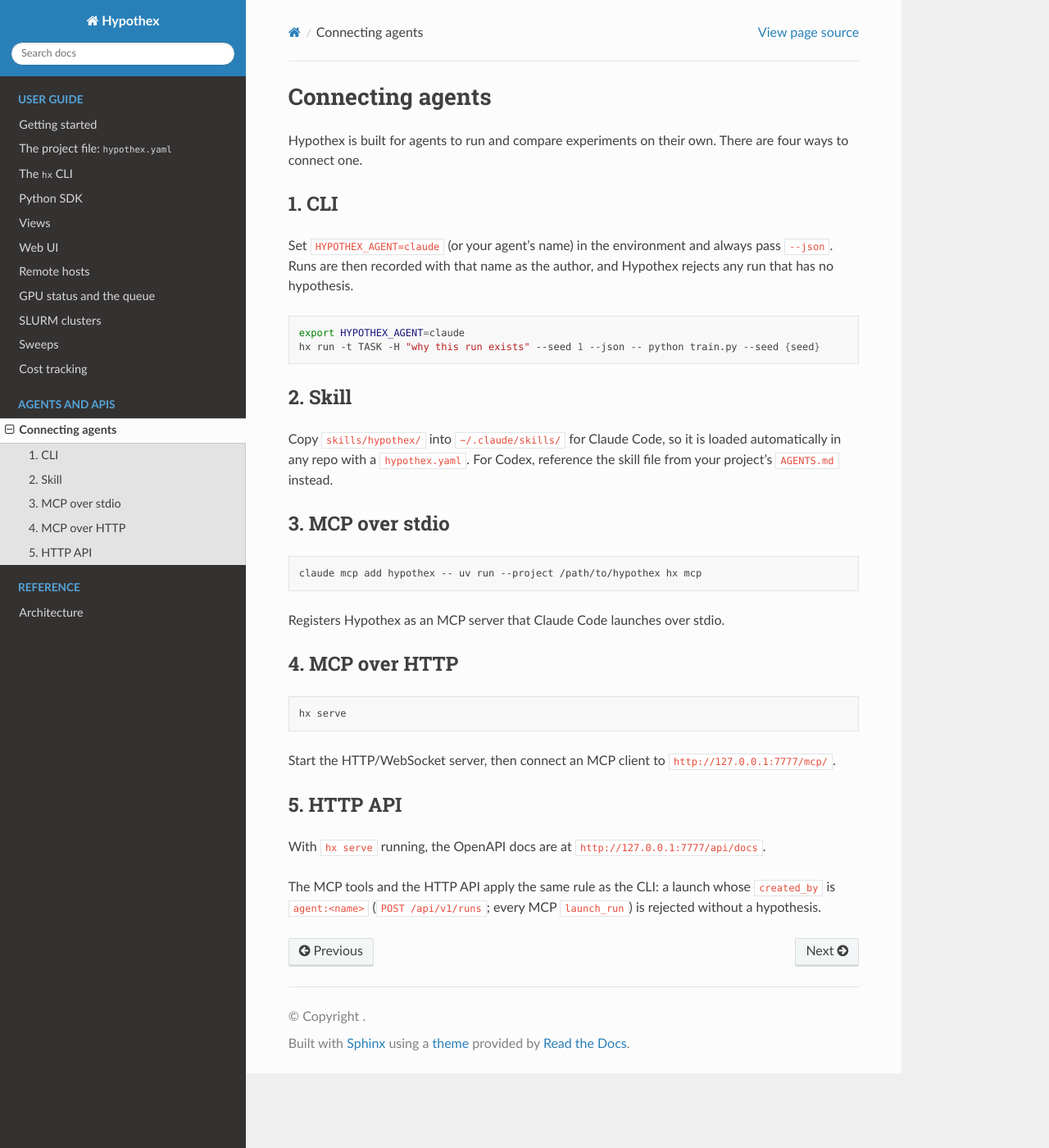
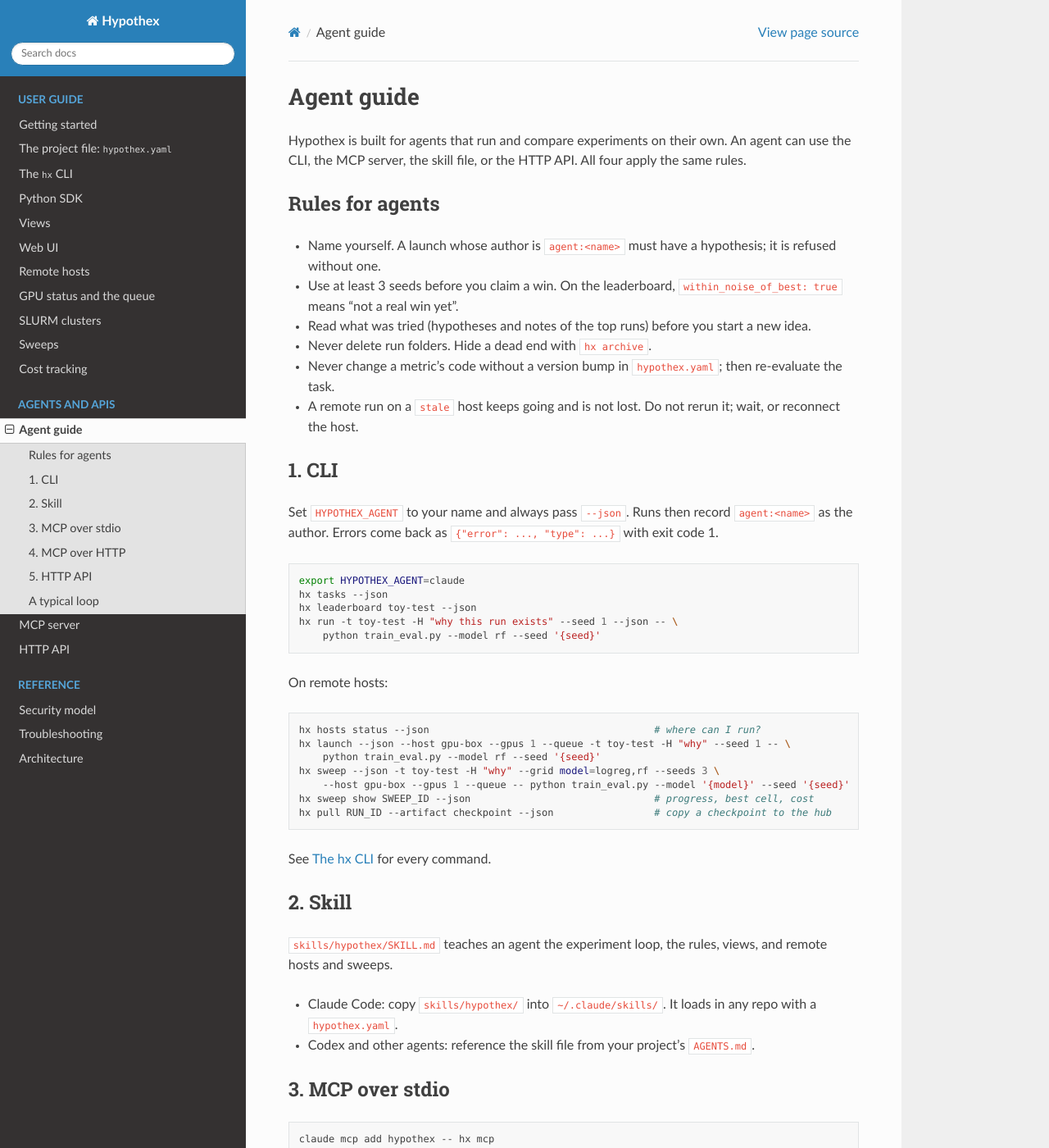
Before and after one commit to hypothex/hypothex, a Sphinx documentation site: the page built from docs/agents.rst, in a window 1280 px wide and 1400 px high. Shown: the whole window at 82% size. Built offline with Sphinx 7.4.7 and the Read the Docs theme 3.1.0, drawn with Linux system fonts in a browser that asks for light colours; pages that are not in the unit, such as notebooks, are missing from menus; some of the changed text lies outside the part shown.

Commit message:
docs: agent guide, MCP and HTTP API reference, security model, troubleshooting

```diff
--- a/docs/agents.rst
+++ b/docs/agents.rst
@@ -1,53 +1,100 @@
-Connecting agents
-==================
+Agent guide
+===========
 
-Hypothex is built for agents to run and compare experiments on their own. There are
-four ways to connect one.
+Hypothex is built for agents that run and compare experiments on their own. An agent
+can use the CLI, the MCP server, the skill file, or the HTTP API. All four apply the
+same rules.
+
+Rules for agents
+----------------
+
+- Name yourself. A launch whose author is ``agent:<name>`` must have a hypothesis; it
+  is refused without one.
+- Use at least 3 seeds before you claim a win. On the leaderboard,
+  ``within_noise_of_best: true`` means "not a real win yet".
+- Read what was tried (hypotheses and notes of the top runs) before you start a new
+  idea.
+- Never delete run folders. Hide a dead end with ``hx archive``.
+- Never change a metric's code without a version bump in ``hypothex.yaml``; then
+  re-evaluate the task.
+- A remote run on a ``stale`` host keeps going and is not lost. Do not rerun it; wait,
+  or reconnect the host.
 
 1. CLI
 ------
 
-Set ``HYPOTHEX_AGENT=claude`` (or your agent's name) in the environment and always
-pass ``--json``. Runs are then recorded with that name as the author, and Hypothex
-rejects any run that has no hypothesis.
+Set ``HYPOTHEX_AGENT`` to your name and always pass ``--json``. Runs then record
+``agent:<name>`` as the author. Errors come back as ``{"error": ..., "type": ...}``
+with exit code 1.
 
 .. code-block:: bash
 
    export HYPOTHEX_AGENT=claude
-   hx run -t TASK -H "why this run exists" --seed 1 --json -- python train.py --seed {seed}
+   hx tasks --json
+   hx leaderboard toy-test --json
+   hx run -t toy-test -H "why this run exists" --seed 1 --json -- \
+       python train_eval.py --model rf --seed '{seed}'
+
+On remote hosts:
+
+.. code-block:: bash
+
+   hx hosts status --json                                      # where can I run?
+   hx launch --json --host gpu-box --gpus 1 --queue -t toy-test -H "why" --seed 1 -- \
+       python train_eval.py --model rf --seed '{seed}'
+   hx sweep --json -t toy-test -H "why" --grid model=logreg,rf --seeds 3 \
+       --host gpu-box --gpus 1 --queue -- python train_eval.py --model '{model}' --seed '{seed}'
+   hx sweep show SWEEP_ID --json                               # progress, best cell, cost
+   hx pull RUN_ID --artifact checkpoint --json                 # copy a checkpoint to the hub
+
+See :doc:`cli` for every command.
 
 2. Skill
 --------
 
-Copy ``skills/hypothex/`` into ``~/.claude/skills/`` for Claude Code, so it is loaded
-automatically in any repo with a ``hypothex.yaml``. For Codex, reference the skill
-file from your project's ``AGENTS.md`` instead.
+``skills/hypothex/SKILL.md`` teaches an agent the experiment loop, the rules, views,
+and remote hosts and sweeps.
+
+- Claude Code: copy ``skills/hypothex/`` into ``~/.claude/skills/``. It loads in any
+  repo with a ``hypothex.yaml``.
+- Codex and other agents: reference the skill file from your project's ``AGENTS.md``.
 
 3. MCP over stdio
-------------------
+-----------------
 
 .. code-block:: bash
 
+   claude mcp add hypothex -- hx mcp
+   # or, from a source checkout:
    claude mcp add hypothex -- uv run --project /path/to/hypothex hx mcp
 
-Registers Hypothex as an MCP server that Claude Code launches over stdio.
+The client launches ``hx mcp`` over stdio. Tools take an ``agent`` argument (default
+``mcp``); pass your name. The host and sweep tools need ``hx serve`` on the hub. See
+:doc:`mcp` for every tool.
 
 4. MCP over HTTP
------------------
+----------------
 
 .. code-block:: bash
 
    hx serve
 
-Start the HTTP/WebSocket server, then connect an MCP client to
-``http://127.0.0.1:7777/mcp/``.
+Then connect an MCP client to ``http://127.0.0.1:7777/mcp/``.
 
 5. HTTP API
 -----------
 
 With ``hx serve`` running, the OpenAPI docs are at
-``http://127.0.0.1:7777/api/docs``.
+``http://127.0.0.1:7777/api/docs``. Set ``created_by`` to ``agent:<name>`` on
+launches. See :doc:`http_api`.
 
-The MCP tools and the HTTP API apply the same rule as the CLI: a launch whose
-``created_by`` is ``agent:<name>`` (``POST /api/v1/runs``; every MCP
-``launch_run``) is rejected without a hypothesis.
+A typical loop
+--------------
+
+1. ``hx tasks --json``, then ``hx task show TASK --json``: pick the task.
+2. ``hx leaderboard TASK --json``: what is best, and what is within noise.
+3. ``hx show RUN_ID --json`` on the top rows: read the hypotheses and notes.
+4. ``hx hosts status --json``: pick a host with free GPUs, or queue.
+5. Launch 3 seeds, or a sweep, with a one-sentence hypothesis.
+6. ``hx compare NEW BEST --json`` and ``hx examples BEST NEW --metric METRIC --json``.
+7. ``hx note RUN_ID "what I learned and what is next" --json``.
```
Also changed, not shown: docs/http_api.rst (added, +191 -0 lines), docs/mcp.rst (added, +149 -0 lines), docs/security.rst (added, +101 -0 lines), docs/troubleshooting.rst (added, +168 -0 lines).
